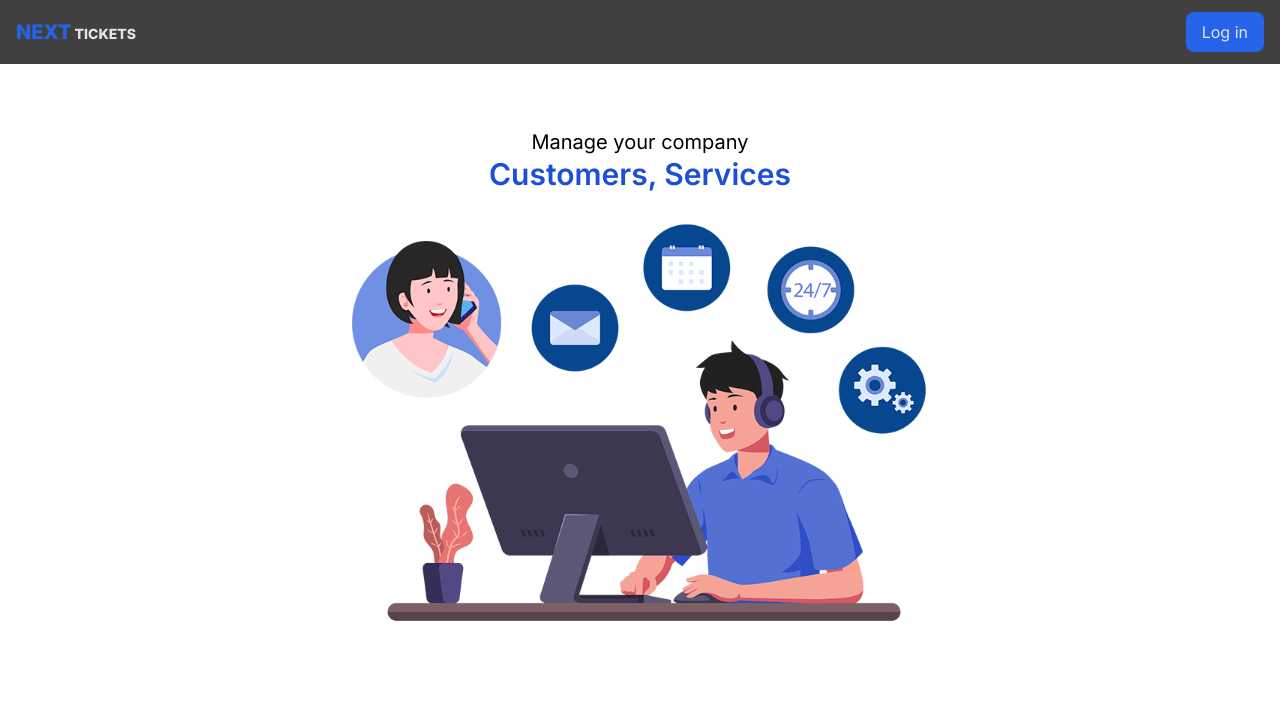
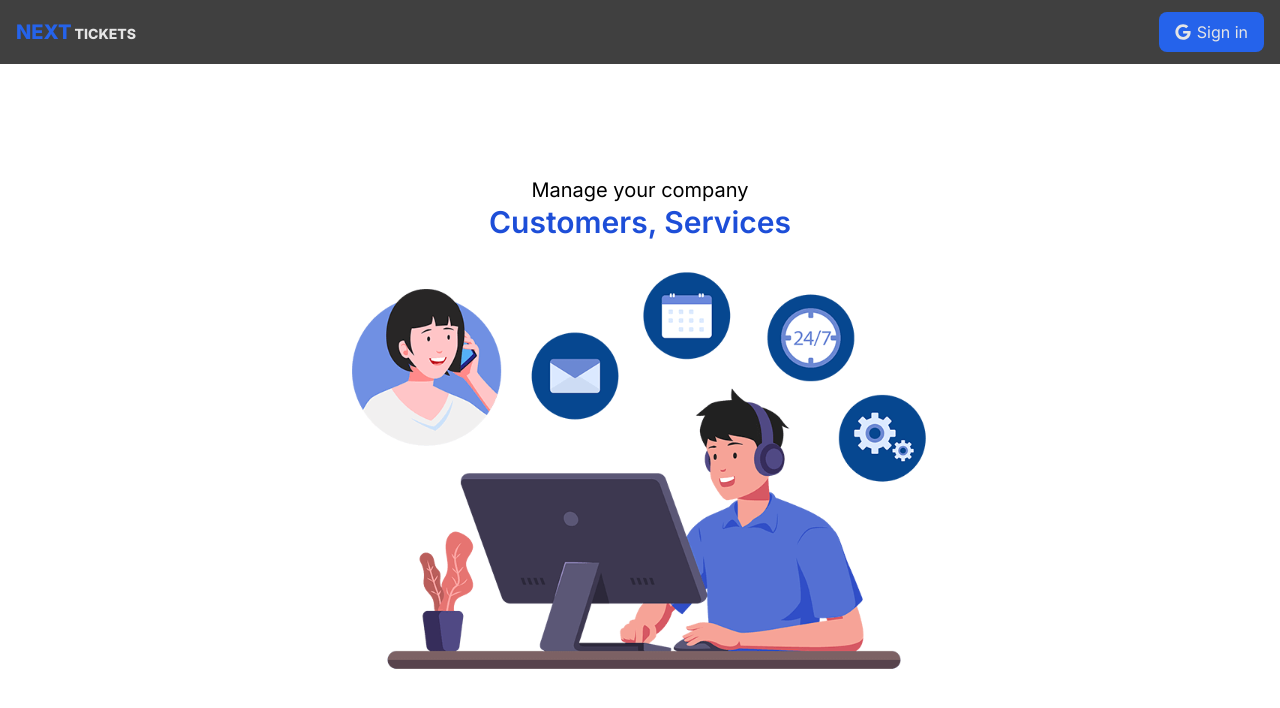
Before and after one commit to dameness/next-tickets, a Next.js app: page / in a window 1280 px wide. Shown: the top 708 px of the page. Built offline with nearby package versions, Linux system fonts and the light colour scheme; no server answers.

Commit message:
layout changes

```diff
--- a/package.json
+++ b/package.json
@@ -19,6 +19,7 @@
     "react": "^18",
     "react-dom": "^18",
     "react-hook-form": "^7.51.4",
+    "react-icons": "^5.2.1",
     "tailwind-merge": "^2.3.0",
     "zod": "^3.23.8"
   },
--- a/src/app/layout.tsx
+++ b/src/app/layout.tsx
@@ -21,7 +21,7 @@ export default function RootLayout({
       <body className={inter.className}>
         <AuthProvider>
           <Header />
-          <main className="flex w-[96%] mx-auto min-h-screen flex-col items-center ">
+          <main className="flex w-[96%] max-w-7xl mx-auto h-[calc(100vh - 64px)] flex-col items-center ">
             {children}
           </main>
         </AuthProvider>
--- a/src/app/page.tsx
+++ b/src/app/page.tsx
@@ -3,7 +3,7 @@ import HomeImage from "@/assets/home-image.svg";
 export default function Home() {
   return (
     <>
-      <h1 className="text-xl mt-12">Manage your company</h1>
+      <h1 className="text-xl xs:mt-24 mt-20">Manage your company</h1>
       <h1 className="xs:text-3xl text-2xl font-semibold text-blue-700 ">
         Customers, Services
       </h1>
--- a/src/components/header.tsx
+++ b/src/components/header.tsx
@@ -2,6 +2,7 @@
 
 import { signIn, signOut, useSession } from "next-auth/react";
 import { LogOut, LoaderCircle, Settings2 } from "lucide-react";
+import { FaGoogle } from "react-icons/fa6";
 import GuestImage from "@/assets/guest.png";
 import Link from "next/link";
 import Image from "next/image";
@@ -11,7 +12,7 @@ export default function Header() {
   const { status, data } = useSession();
   const router = useRouter();
   async function handleLogin() {
-    await signIn();
+    await signIn("google");
   }
 
   async function handleLogout() {
@@ -51,9 +52,10 @@ export default function Header() {
         ) : (
           <button
             onClick={handleLogin}
-            className="bg-blue-600 px-4 py-2 rounded-lg text-neutral-200"
+            className="flex gap-1.5 items-center bg-blue-600 px-4 py-2 rounded-lg text-neutral-200"
           >
-            Log in
+            <FaGoogle />
+            Sign in
           </button>
         )}
       </nav>
--- a/src/components/tickets/table/index.tsx
+++ b/src/components/tickets/table/index.tsx
@@ -14,7 +14,7 @@ export default function TicketsTable() {
       <tbody>
         <tr className="border-b h-10">
           <td>José Silva</td>
-          <td className="text-center">01/05/2024</td>
+          <td className="text-center sm:table-cell hidden">01/05/2024</td>
           <td>
             <div className="mx-auto px-2 py-0.5 w-24 text-center rounded-lg bg-green-500">
               ACTIVE
@@ -26,7 +26,7 @@ export default function TicketsTable() {
         </tr>
         <tr className="border-b h-10">
           <td>José Silva</td>
-          <td className="text-center">01/05/2024</td>
+          <td className="text-center sm:table-cell hidden ">01/05/2024</td>
           <td>
             <div className="mx-auto px-2 py-0.5 w-24 text-center rounded-lg bg-green-500">
               ACTIVE
```
Also changed, not shown: 1 other file (tests, documents, lock files or other folders).
